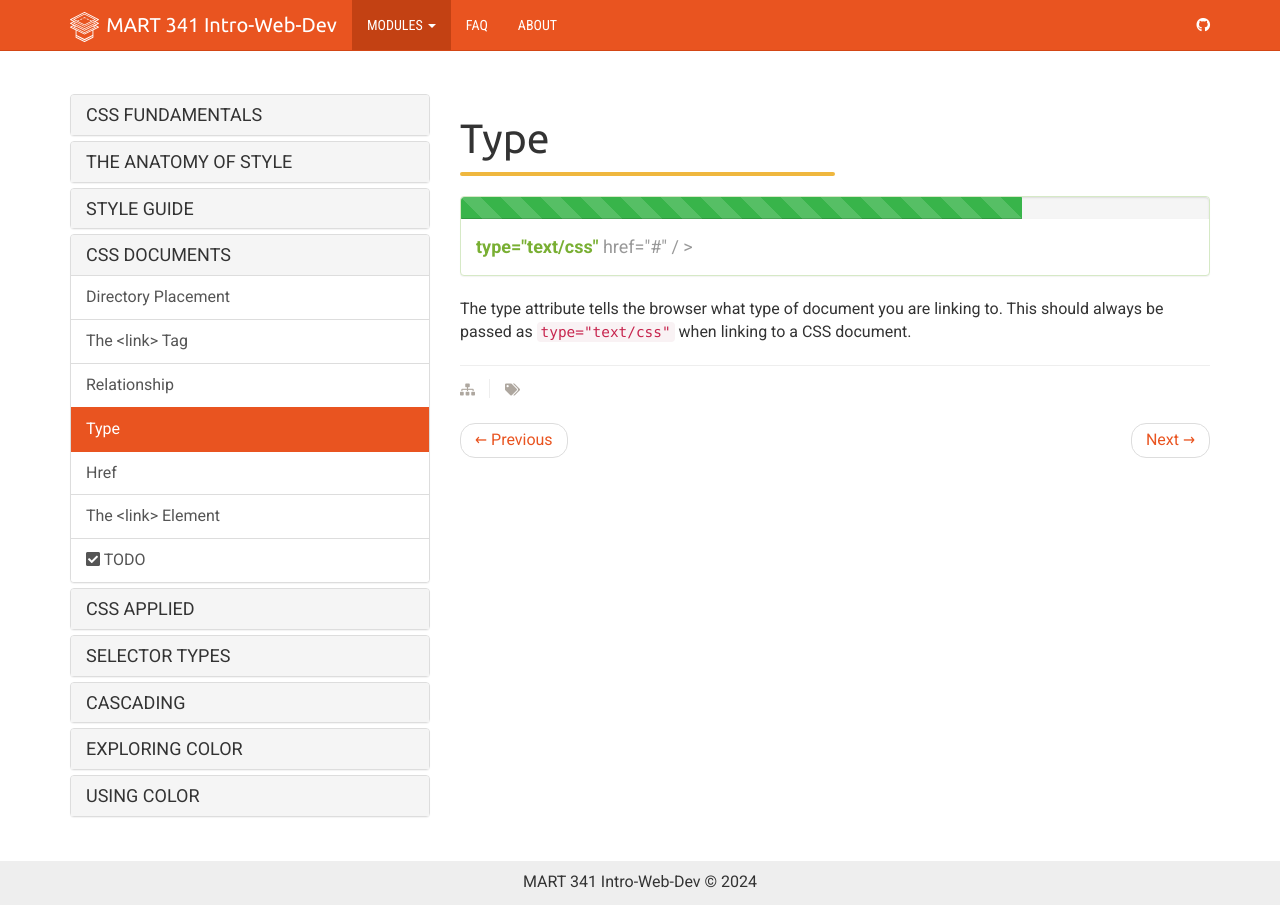
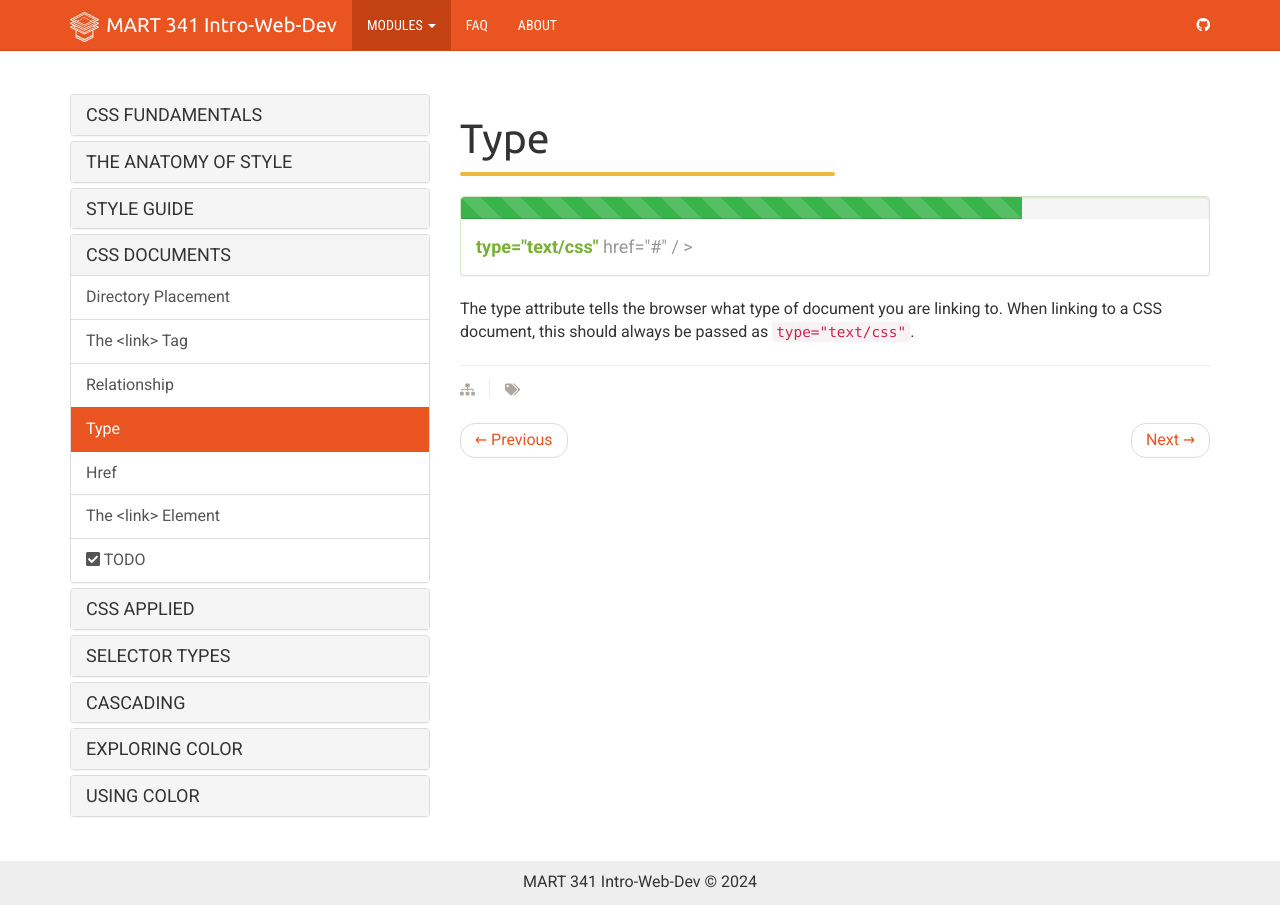
Before and after one commit to Montana-Media-Arts/webDesignFall2024, a Jekyll site: the page built from _docs/topic-09/03-docs/04-page.md, in a window 1280 px wide. Built offline with Jekyll 4.4.1, drawn with Linux system fonts in a browser that asks for light colours; nearby versions of some CDN libraries.

Commit message:
Update 04-page.md

```diff
--- a/_docs/topic-09/03-docs/04-page.md
+++ b/_docs/topic-09/03-docs/04-page.md
@@ -17,4 +17,4 @@ permalink: /topic-09/link-type/
   </div>
 </div>
 
-The type attribute tells the browser what type of document you are linking to. This should always be passed as `type="text/css"` when linking to a CSS document.
+The type attribute tells the browser what type of document you are linking to. When linking to a CSS document, this should always be passed as `type="text/css"`.
```
